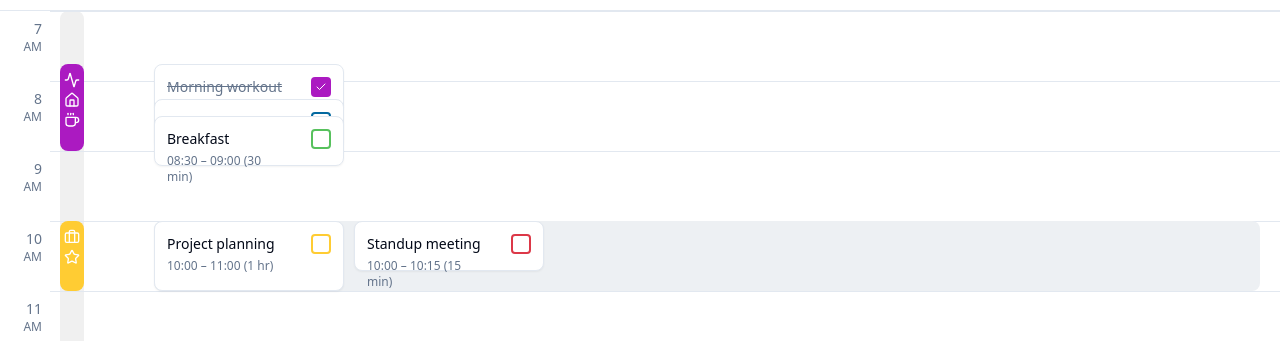
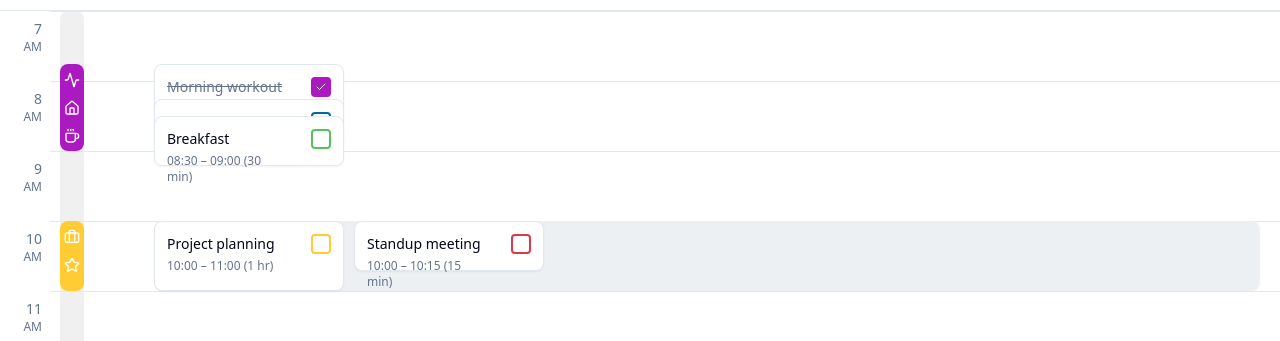
Before and after one commit to harshbhardwaj77/mobile-page-rescue, a React (Vite) app: page / in a window 1280 px wide. Shown: the part 139-480 px from the top of the page. Built offline with nearby package versions, Linux system fonts and the light colour scheme; the HTML template or start-up script is replaced by a standard one.

Commit message:
Fix icon spacing in color blocks

```diff
--- a/src/components/TimeBlocksView.tsx
+++ b/src/components/TimeBlocksView.tsx
@@ -330,7 +330,7 @@ const colorSegments = useMemo(() => {
             {colorSegments.map((segment, index) => (
               <div
                 key={`segment-${index}`}
-                className="absolute rounded-lg flex flex-col items-center justify-start pt-2 gap-1 z-20"
+                className="absolute rounded-lg flex flex-col items-center justify-start pt-2 gap-3 z-20"
                 style={{
                   width: COLOR_BAR_WIDTH,
                   height: segment.height,
```
